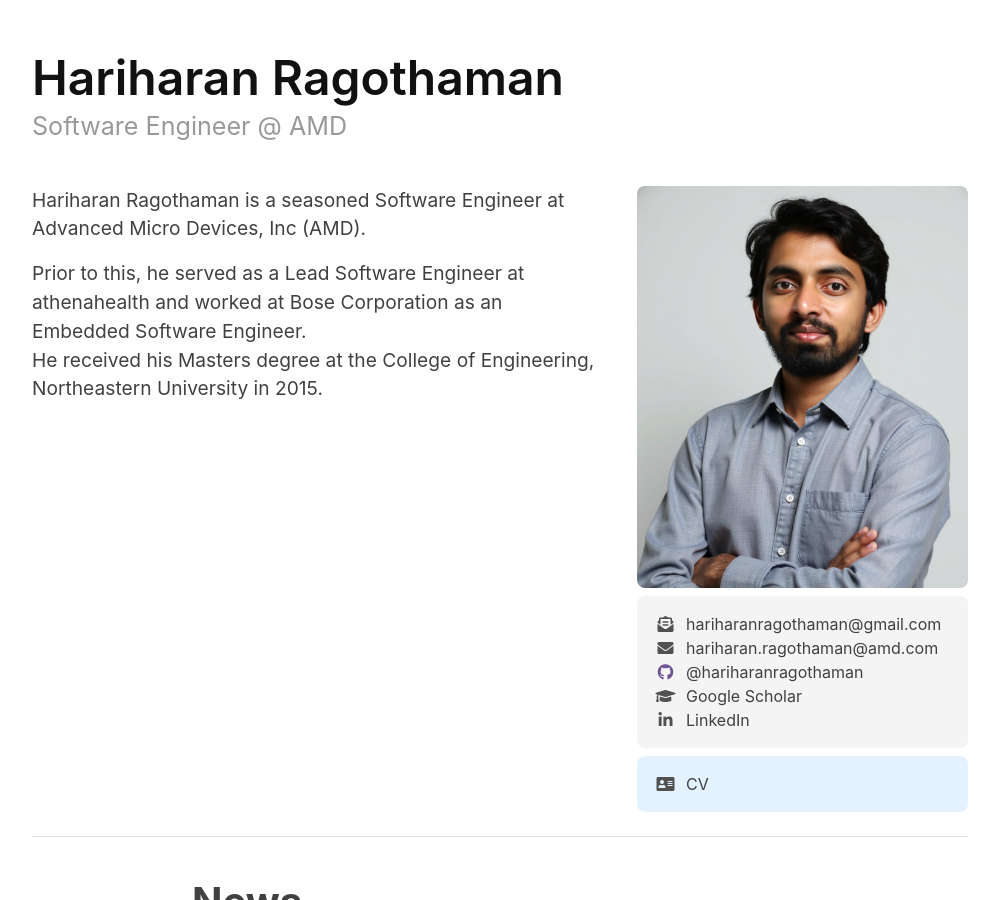
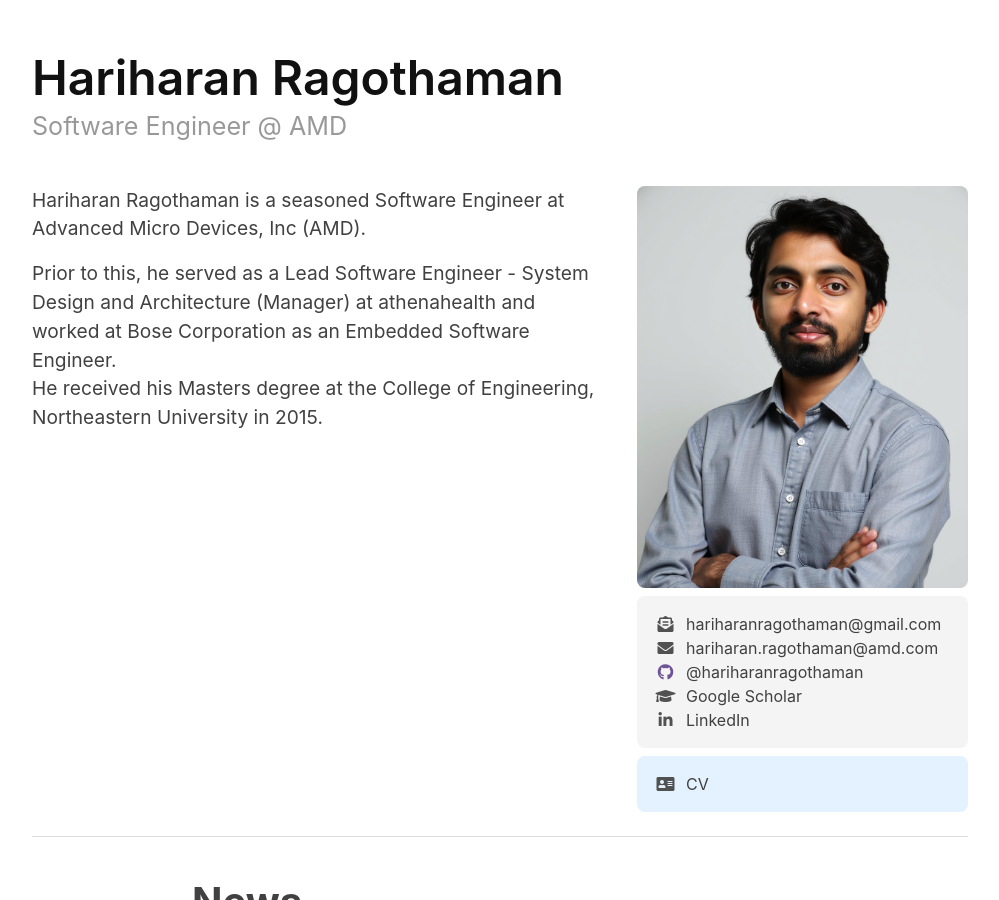
Before and after one commit to hariharanragothaman/hariharanragothaman.github.io, a Jekyll site: the page built from index.md, in a window 1280 px wide and 900 px high. Shown: the whole window, without its empty margins (140-1139 px from the left). Built offline with Jekyll 4.4.1, drawn with Linux system fonts in a browser that asks for light colours; nearby versions of some CDN libraries; some web fonts are replaced.

Commit message:
Polishes and Updates

```diff
--- a/index.md
+++ b/index.md
@@ -18,7 +18,7 @@
 	</div>
 	<div style="height: 1rem"></div>
 	<div>
-       Prior to this, he served as a Lead Software Engineer at athenahealth and worked at Bose Corporation as an Embedded Software Engineer.
+       Prior to this, he served as a Lead Software Engineer - System Design and Architecture (Manager) at athenahealth and worked at Bose Corporation as an Embedded Software Engineer.
 	</div>
 	<div class="intro-left">
         He received his Masters degree at the College of Engineering, Northeastern University in 2015.
```
